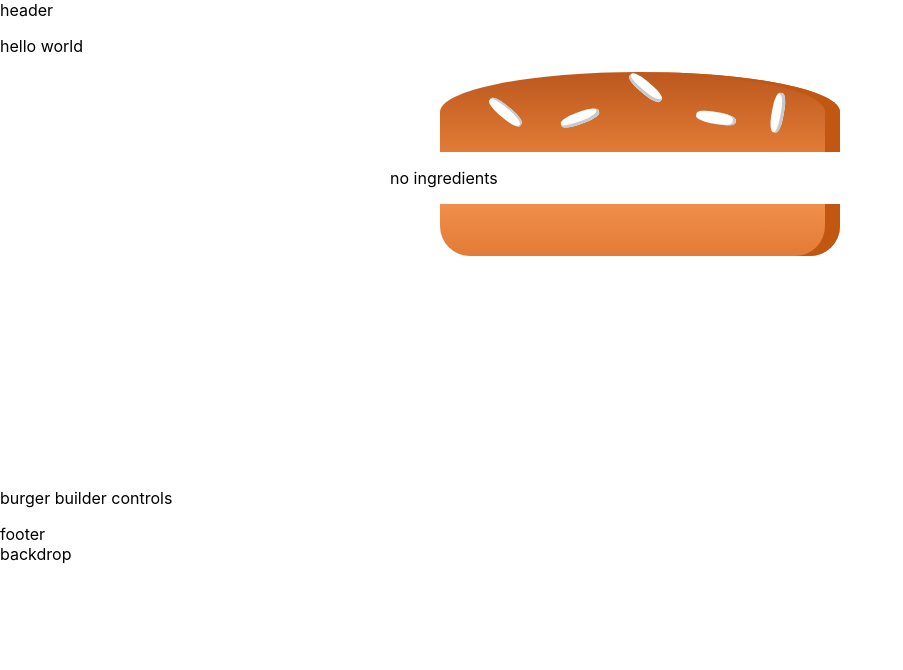
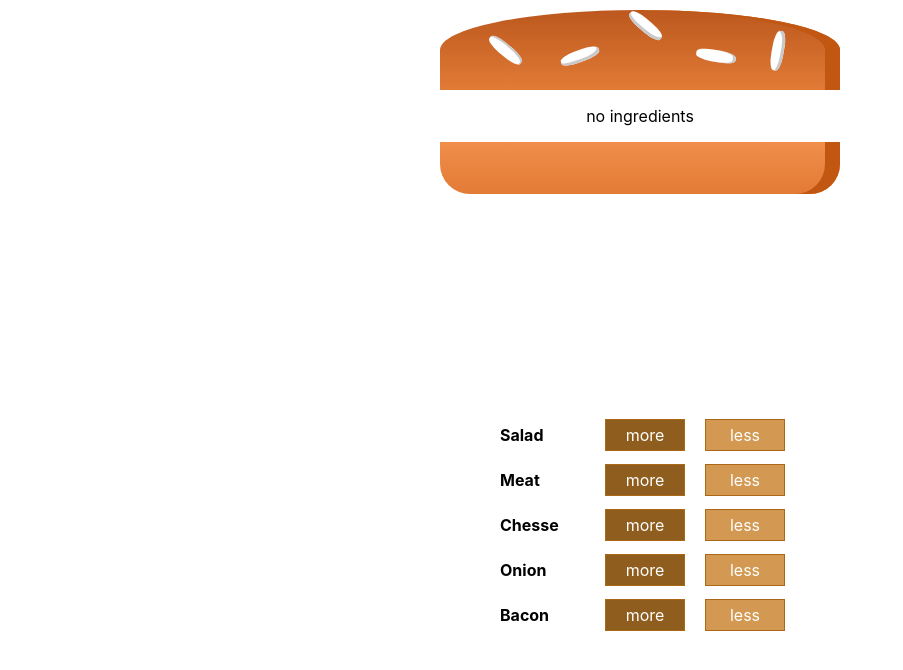
Before and after one commit to gromen/burger-builder, a React (Create React App) app: page / in a window 1280 px wide. Shown: the top 670 px of the page, without its empty margins (0-903 px from the left). Built offline with nearby package versions, Linux system fonts and the light colour scheme.

Commit message:
add burger control buttons

```diff
--- a/src/App.js
+++ b/src/App.js
@@ -1,11 +1,10 @@
 import './App.css';
 import Layout from './components/Layout';
-import BurgerBuilder from './containers/BurgerBuilder/BurgerBuilder'
+import BurgerBuilder from './containers/BurgerBuilder/BurgerBuilder';
 
 function App() {
   return (
     <Layout>
-      <p>hello world</p>
       <BurgerBuilder />
     </Layout>
   );
--- a/src/components/Burger/Burger.js
+++ b/src/components/Burger/Burger.js
@@ -1,11 +1,11 @@
-import BurgerIngredient from "./BurgerIngredient/BurgerIngredient";
-import classes from "../../components/Burger/Burger.module.css";
+import BurgerIngredient from './BurgerIngredient/BurgerIngredient';
+import classes from '../../components/Burger/Burger.module.css';
 
 const Burger = (props) => {
   let ingredientsAll = Object.keys(props.ingredients)
-    .map((key) => {
-      return [...Array(props.ingredients[key])].map((_, i) => {
-        return <BurgerIngredient key={key + i} type={key} />;
+    .map((igKey) => {
+      return [...Array(Math.max(0, props.ingredients[igKey]))].map((_, i) => {
+        return <BurgerIngredient key={igKey + i} type={igKey} />;
       });
     })
     .reduce((arr, curr) => {
@@ -14,12 +14,11 @@ const Burger = (props) => {
   if (ingredientsAll.length === 0) {
     ingredientsAll = <p>no ingredients</p>;
   }
-  console.log(ingredientsAll.length);
   return (
     <div className={classes.Burger}>
-      <BurgerIngredient type='bread-top' />
+      <BurgerIngredient type="bread-top" />
       {ingredientsAll}
-      <BurgerIngredient type='bread-bottom' />
+      <BurgerIngredient type="bread-bottom" />
     </div>
   );
 };
--- a/src/components/Burger/Burger.module.css
+++ b/src/components/Burger/Burger.module.css
@@ -3,3 +3,7 @@
   margin: 0 auto;
   width: 500px;
 }
+
+p {
+  text-align: center;
+}
--- /dev/null
+++ b/src/components/Burger/BurgerControls/BurgerControl/BurgerControl.js
@@ -0,0 +1,16 @@
+import React from 'react';
+import classes from './BurgerControl.module.css';
+
+const BurgerControl = ({ label, added, removed }) => (
+  <div className={classes.BuildControl}>
+    <div className={classes.Label}>{label}</div>
+    <button className={classes.More} onClick={added}>
+      more
+    </button>
+    <button className={classes.Less} onClick={removed}>
+      less
+    </button>
+  </div>
+);
+
+export default BurgerControl;
--- /dev/null
+++ b/src/components/Burger/BurgerControls/BurgerControl/BurgerControl.module.css
@@ -0,0 +1,59 @@
+.BuildControl {
+  display: flex;
+  justify-content: space-between;
+  align-items: center;
+  margin: 5px auto;
+  max-width: 300px;
+}
+
+.BuildControl button {
+  display: block;
+  font: inherit;
+  padding: 5px;
+  margin: 0 5px;
+  width: 80px;
+  border: 1px solid #aa6817;
+  cursor: pointer;
+  outline: none;
+}
+
+.BuildControl button:disabled {
+  background-color: #ac9980;
+  border: 1px solid #7e7365;
+  color: #ccc;
+  cursor: default;
+}
+
+.BuildControl button:hover:disabled {
+  background-color: #ac9980;
+  color: #ccc;
+  cursor: not-allowed;
+}
+
+.Label {
+  padding: 10px;
+  font-weight: bold;
+  width: 80px;
+}
+
+.BuildControl .Less {
+  background-color: #d39952;
+  color: white;
+}
+
+.BuildControl .More {
+  background-color: #8f5e1e;
+  color: white;
+}
+
+.BuildControl .Less:hover,
+.BuildControl .Less:active {
+  background-color: #daa972;
+  color: white;
+}
+
+.BuildControl .More:hover,
+.BuildControl .More:active {
+  background-color: #99703f;
+  color: white;
+}
--- /dev/null
+++ b/src/components/Burger/BurgerControls/BurgerControls.js
@@ -0,0 +1,32 @@
+import React from 'react';
+import BurgerControl from './BurgerControl/BurgerControl';
+import PropTypes from 'prop-types';
+
+const controls = [
+  { label: 'Salad', type: 'salad' },
+  { label: 'Meat', type: 'meat' },
+  { label: 'Chesse', type: 'chesse' },
+  { label: 'Onion', type: 'onion' },
+  { label: 'Bacon', type: 'bacon' },
+];
+
+const BurgerControls = ({ ingredientAdded, ingredientRemoved }) => (
+  <div>
+    {controls.map((control) => (
+      <BurgerControl
+        added={() => ingredientAdded(control.type)}
+        removed={() => ingredientRemoved(control.type)}
+        key={control.label}
+        label={control.label}
+        type={control.type}
+      />
+    ))}
+  </div>
+);
+
+BurgerControls.propTypes = {
+  ingredientAdded: PropTypes.func.isRequired,
+  ingredientRemoved: PropTypes.func.isRequired,
+};
+
+export default BurgerControls;
--- a/src/components/Burger/BurgerIngredient/BurgerIngredient.js
+++ b/src/components/Burger/BurgerIngredient/BurgerIngredient.js
@@ -1,13 +1,13 @@
-import React, { Component } from "react";
-import classes from "./BurgerIngredient.module.css";
-import PropTypes from "prop-types";
+import React, { Component } from 'react';
+import classes from './BurgerIngredient.module.css';
+import PropTypes from 'prop-types';
 
 class BurgerIngredient extends Component {
   render() {
     let ingredient = null;
 
     switch (this.props.type) {
-      case "bread-top":
+      case 'bread-top':
         ingredient = (
           <div className={classes.BreadTop}>
             <div className={classes.Seeds1}></div>
@@ -15,22 +15,22 @@ class BurgerIngredient extends Component {
           </div>
         );
         break;
-      case "bread-bottom":
+      case 'bread-bottom':
         ingredient = <div className={classes.BreadBottom}></div>;
         break;
-      case "meat":
+      case 'meat':
         ingredient = <div className={classes.Meat}></div>;
         break;
-      case "chesse":
+      case 'chesse':
         ingredient = <div className={classes.Cheese}></div>;
         break;
-      case "salad":
+      case 'salad':
         ingredient = <div className={classes.Salad}></div>;
         break;
-      case "onion":
-        ingredient = <div className={classes.Salad}></div>;
+      case 'onion':
+        ingredient = <div className={classes.Onion}></div>;
         break;
-      case "beacon":
+      case 'bacon':
         ingredient = <div className={classes.Bacon}></div>;
         break;
       default:
--- a/src/components/Burger/BurgerIngredient/BurgerIngredient.module.css
+++ b/src/components/Burger/BurgerIngredient/BurgerIngredient.module.css
@@ -30,7 +30,7 @@
 }
 
 .Seeds1:after {
-  content: "";
+  content: '';
   width: 100%;
   height: 100%;
   position: absolute;
@@ -43,7 +43,7 @@
 }
 
 .Seeds1:before {
-  content: "";
+  content: '';
   width: 100%;
   height: 100%;
   position: absolute;
@@ -68,7 +68,7 @@
 }
 
 .Seeds2:before {
-  content: "";
+  content: '';
   width: 100%;
   height: 100%;
   position: absolute;
@@ -104,11 +104,11 @@
   border-radius: 20px;
 }
 
-.Salad {
+.Onion {
   width: 85%;
   height: 3%;
   margin: 2% auto;
-  background: linear-gradient(#e3e70b, #ffee07);
+  background: linear-gradient(#ffffff, #cfcfc9);
   border-radius: 20px;
 }
 
--- a/src/components/Layout.js
+++ b/src/components/Layout.js
@@ -4,10 +4,7 @@ import Aux from '../hoc/Aux';
 
 const Layout = (props) => (
   <Aux>
-    <header>header</header>
-    <main>{ props.children }</main>
-    <footer>footer</footer>
-    <div>backdrop</div>
+    <main>{props.children}</main>
   </Aux>
 );
 
--- a/src/containers/BurgerBuilder/BurgerBuilder.js
+++ b/src/containers/BurgerBuilder/BurgerBuilder.js
@@ -1,7 +1,16 @@
-import React, { Component } from "react";
-import Aux from "../../hoc/Aux";
-import Burger from "./../../components/Burger/Burger";
+import React, { Component } from 'react';
+import BurgerControls from '../../components/Burger/BurgerControls/BurgerControls';
+import Aux from '../../hoc/Aux';
+import Burger from './../../components/Burger/Burger';
+import PropTypes from 'prop-types';
 
+const INGREDIENT_PRICES = {
+  meat: 2,
+  salad: 0.5,
+  cheese: 1,
+  onion: 0.4,
+  bacon: 0.9,
+};
 class BurgerBuilder extends Component {
   state = {
     ingredients: {
@@ -9,17 +18,50 @@ class BurgerBuilder extends Component {
       salad: 0,
       chesse: 0,
       onion: 0,
+      bacon: 0,
     },
+    totalPrice: '',
+  };
+
+  ingredientAdd = (type) => {
+    const countOld = this.state.ingredients[type];
+    const countUpdated = countOld + 1;
+    const ingredientsUpdated = {
+      ...this.state.ingredients,
+    };
+    ingredientsUpdated[type] = countUpdated;
+    const ingredientPrice = INGREDIENT_PRICES[type];
+    const oldPrice = this.state.totalPrice;
+    const newPrice = ingredientPrice + oldPrice;
+    this.setState({ ingredients: ingredientsUpdated, totalPrice: newPrice });
+  };
+
+  ingredientRemove = (type) => {
+    const countOld = this.state.ingredients[type];
+    const countUpdated = countOld - 1;
+    const ingredientsUpdated = {
+      ...this.state.ingredients,
+    };
+    ingredientsUpdated[type] = countUpdated;
+    this.setState({ ingredients: ingredientsUpdated });
   };
 
   render() {
     return (
       <Aux>
+        {this.state.totalPrice}
         <Burger ingredients={this.state.ingredients} />
-        <p>burger builder controls</p>
+        <BurgerControls
+          ingredientAdded={this.ingredientAdd}
+          ingredientRemoved={this.ingredientRemove}
+        />
       </Aux>
     );
   }
 }
 
+BurgerBuilder.propTypes = {
+  INGREDIENT_PRICES: PropTypes.number,
+};
+
 export default BurgerBuilder;
```
Also changed, not shown: 2 other files (tests, documents, lock files or other folders).
